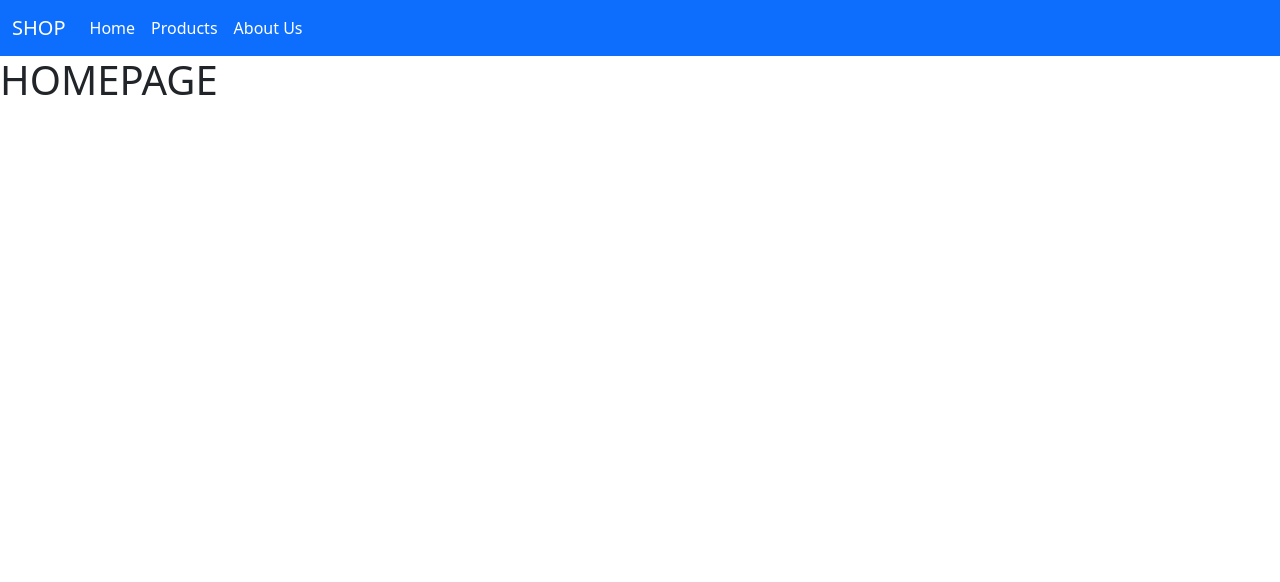
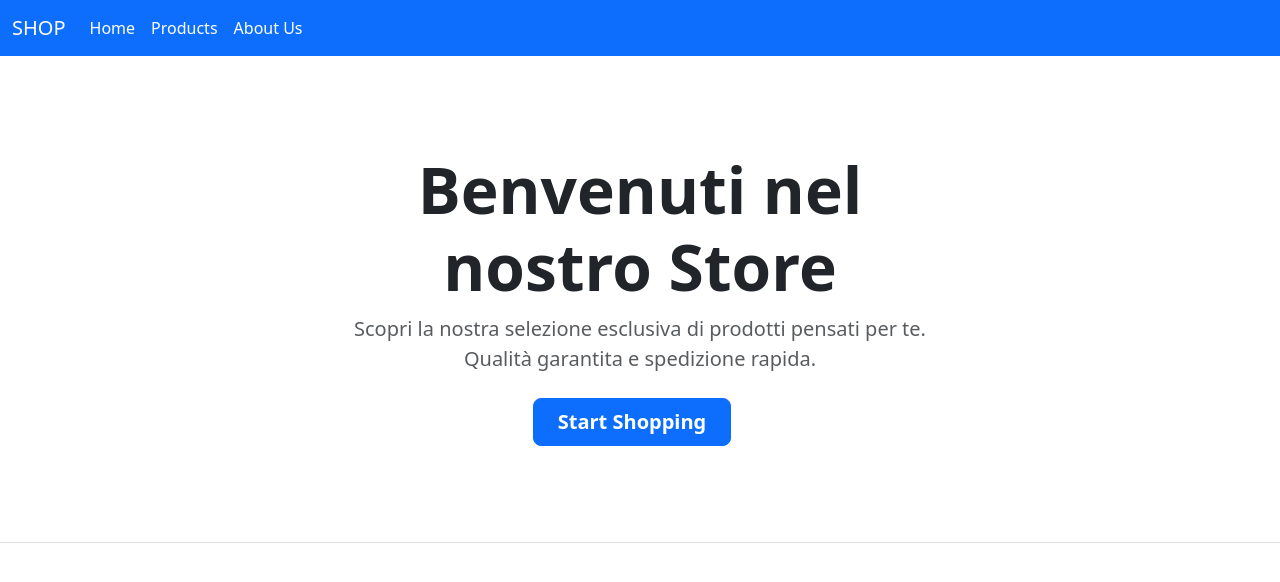
Before and after one commit to gabriele-fontana/react-router, a React (Vite) app: page / in a window 1280 px wide. Shown: the top 582 px of the page. Built offline with nearby package versions, Linux system fonts and the light colour scheme.

Commit message:
feat: enhance Homepage layout with hero section and call-to-action button

```diff
--- a/src/pages/Homepage.jsx
+++ b/src/pages/Homepage.jsx
@@ -1,4 +1,4 @@
-
+import { Link } from "react-router-dom"
 import AppNavbar from "../components/AppNavbar"
 
 export default function Homepage() {
@@ -8,7 +8,26 @@ export default function Homepage() {
     return(
         <>
             <AppNavbar></AppNavbar>
-            <h1>HOMEPAGE</h1>
+            <header className="py-5 mb-5 border-bottom" id='heroSection'>
+                <div className="container px-5">
+                    <div className="row gx-5 justify-content-center">
+                        <div className="col-lg-8 col-xl-7">
+                            <div className="my-5 text-center">
+                                <h1 className="display-3 fw-bold text-dark mb-2">Benvenuti nel nostro Store</h1>
+                                <p className="lead text-muted mb-4">
+                                    Scopri la nostra selezione esclusiva di prodotti pensati per te.
+                                    Qualità garantita e spedizione rapida.
+                                </p>
+                                <div className="d-grid gap-3 d-sm-flex justify-content-sm-center">
+                                    <Link to="/products" className="btn btn-primary btn-lg px-4 me-sm-3 fw-bold">
+                                        Start Shopping
+                                    </Link>
+                                </div>
+                            </div>
+                        </div>
+                    </div>
+                </div>
+            </header>
         </>
     )
 
```
